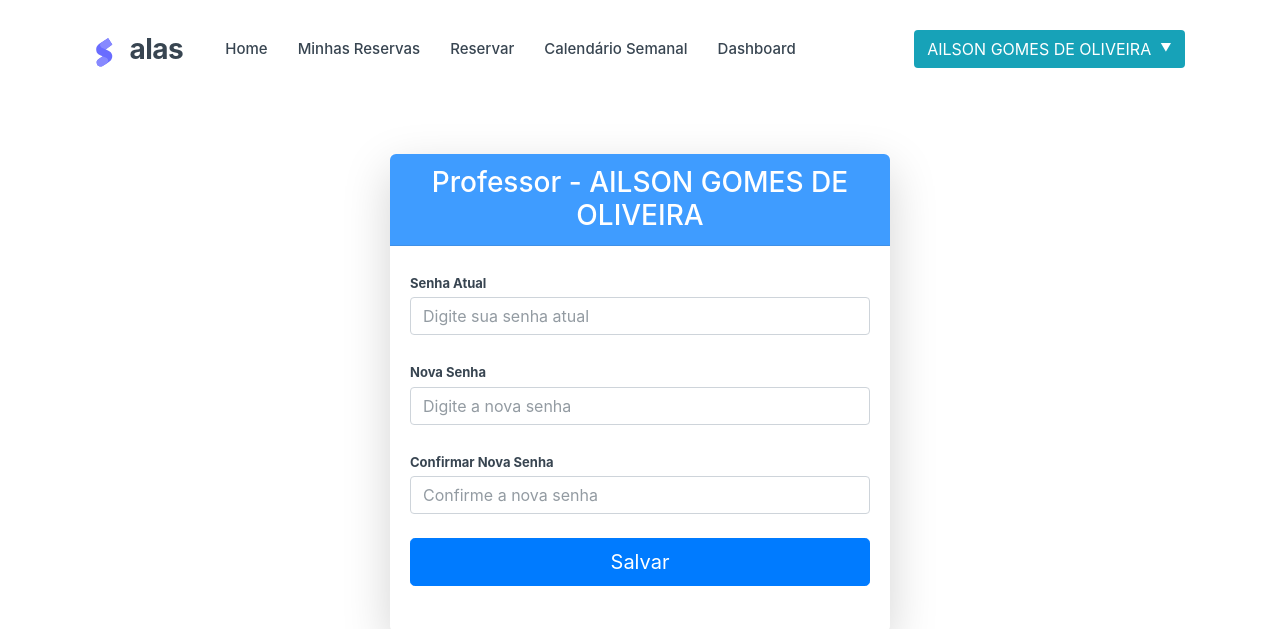
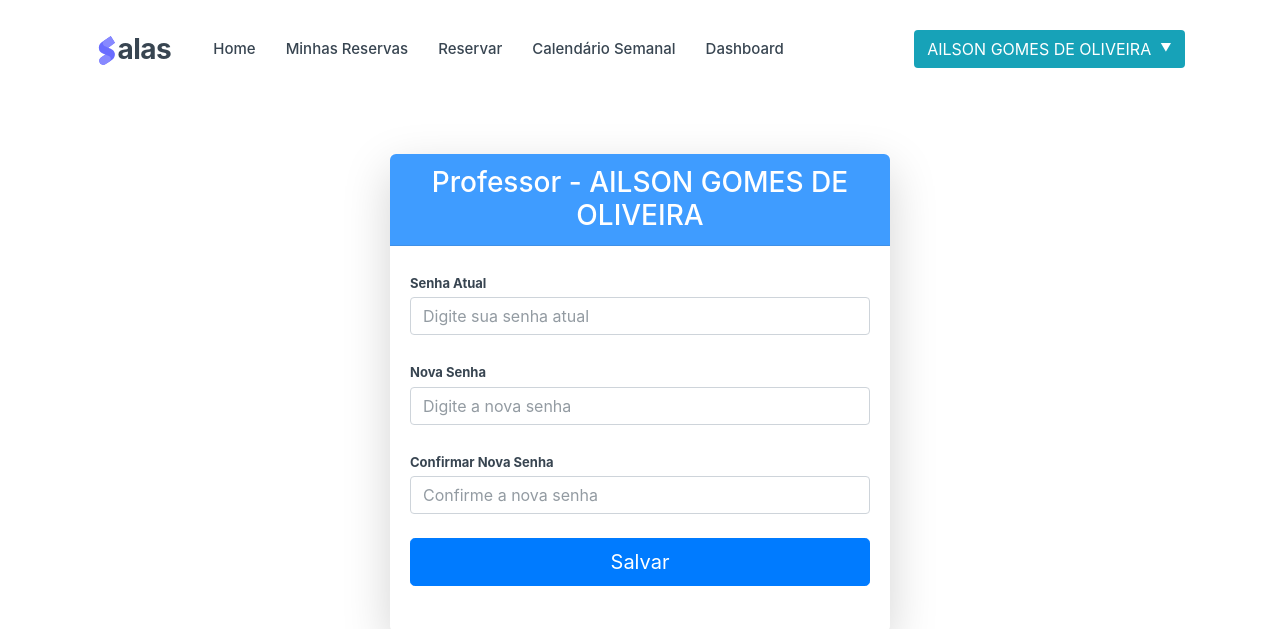
Before and after one commit to lerao/projeto-reserva-espacos, a Django app: page /alterar-senha/ in a window 1280 px wide. Shown: the top 629 px of the page. Run offline with Django 5.2, Linux system fonts and the light colour scheme; a user stored in the database is signed in; some libraries are stand-ins or nearby versions.

Commit message:
Ajustando a logo do sistema

```diff
--- a/reserva/templates/base.html
+++ b/reserva/templates/base.html
@@ -74,7 +74,7 @@
                 </defs>
                 <g id="g-app-brand" stroke="none" stroke-width="1" fill="none" fill-rule="evenodd">
                   <g id="Brand-Logo" transform="translate(-27.000000, -15.000000)">
-                    <g id="Icon" transform="translate(27.000000, 15.000000)">
+                    <g id="Icon" transform="translate(30.000000, 13.000000)">
                       <g id="Mask" transform="translate(0.000000, 8.000000)">
                         <mask id="mask-2" fill="white">
                           <use xlink:href="#path-1"></use>
@@ -94,7 +94,7 @@
                   </g>
                 </g>
               </svg></span>
-            <span class="app-brand-text demo menu-text fw-bold ms-2 ps-1">alas</span>
+            <span class="app-brand-text demo menu-text fw-bold ms-0 ps-0">alas</span>
           </a>
         </div>
 
```
Also changed, not shown: db.sqlite3.
